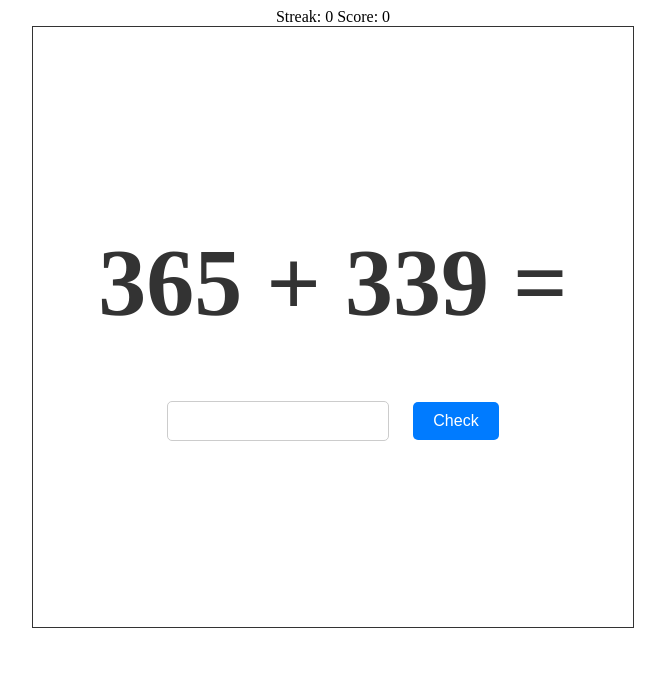
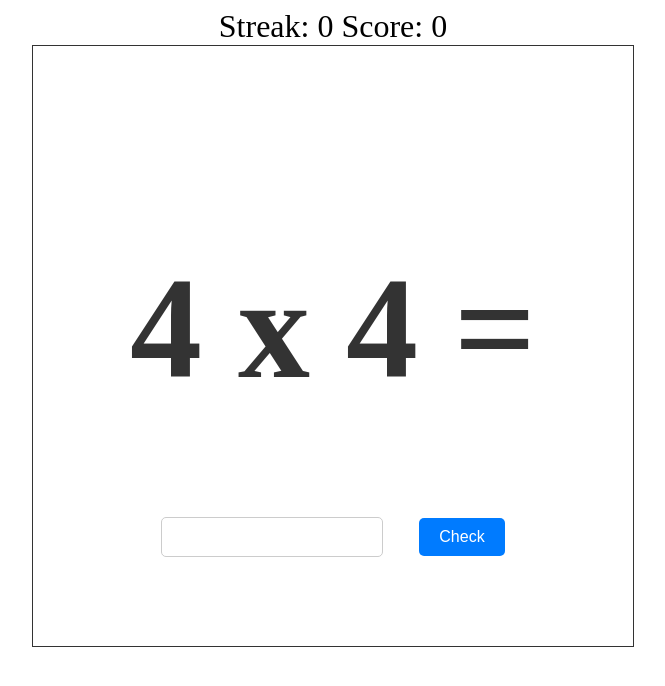
Before and after one commit to luo-s/magic-math, a website: page index.html in a window 1280 px wide. Shown: the whole page, without its empty margins (307-972 px from the left). Drawn offline with Linux system fonts and the light colour scheme.

Commit message:
add score

```diff
--- a/app.js
+++ b/app.js
@@ -13,10 +13,12 @@ let streakCount = 0;
 let scoreCount = 0;
 
 function getRandomQuiz() {
-  n1 = Math.floor(Math.random() * (999 - 100) + 100);
-  n2 = Math.floor(Math.random() * (999 - 100) + 100);
-  op = "+";
-  result = n1 + n2;
+  n1 = Math.floor(Math.random() * (12 - 2) + 2);
+  if (n1 == 10) n1 = 9;
+  n2 = Math.floor(Math.random() * (12 - 2) + 2);
+  if (n2 == 10) n2 = 9;
+  op = "x";
+  result = n1 * n2;
   console.log(result);
   num1.innerText = n1;
   num2.innerText = `${n2} = `;
@@ -29,6 +31,7 @@ function compare(event) {
   event.preventDefault();
   let input = document.getElementById("input").value;
   console.log(input);
+  if (input !== "") {
     if (input == result) {
       scoreCount += 2;
       streakCount += 1;
@@ -41,5 +44,6 @@ function compare(event) {
     }
     inputElement.value = "";
   }
+}
 
 getRandomQuiz();
--- a/index.html
+++ b/index.html
@@ -19,8 +19,11 @@
         <span id="number1" class="number"></span>
         <span id="operator" class="operator"></span>
         <span id="number2" class="number"></span>
-        <input id="input" type="number" />
-        <button id="check">Check</button>
+        <form>
+          <input id="input" type="number" />
+          <button id="check">Check</button>
+        </form>
+
       </div>
     </div>
   </body>
--- a/styles.css
+++ b/styles.css
@@ -1,3 +1,7 @@
+.score {
+  font-size: 32px;
+}
+
 .question {
   border: 1px solid #333;
   padding: 200px 0;
@@ -5,7 +9,7 @@
   text-align: center;
   width: 600px;
   height: 200px;
-  font-size: 6em;
+  font-size: 144px;
   font-weight: bold;
   color: #333;
 }
```
Lines whose indentation alone changed are shown as unchanged.
